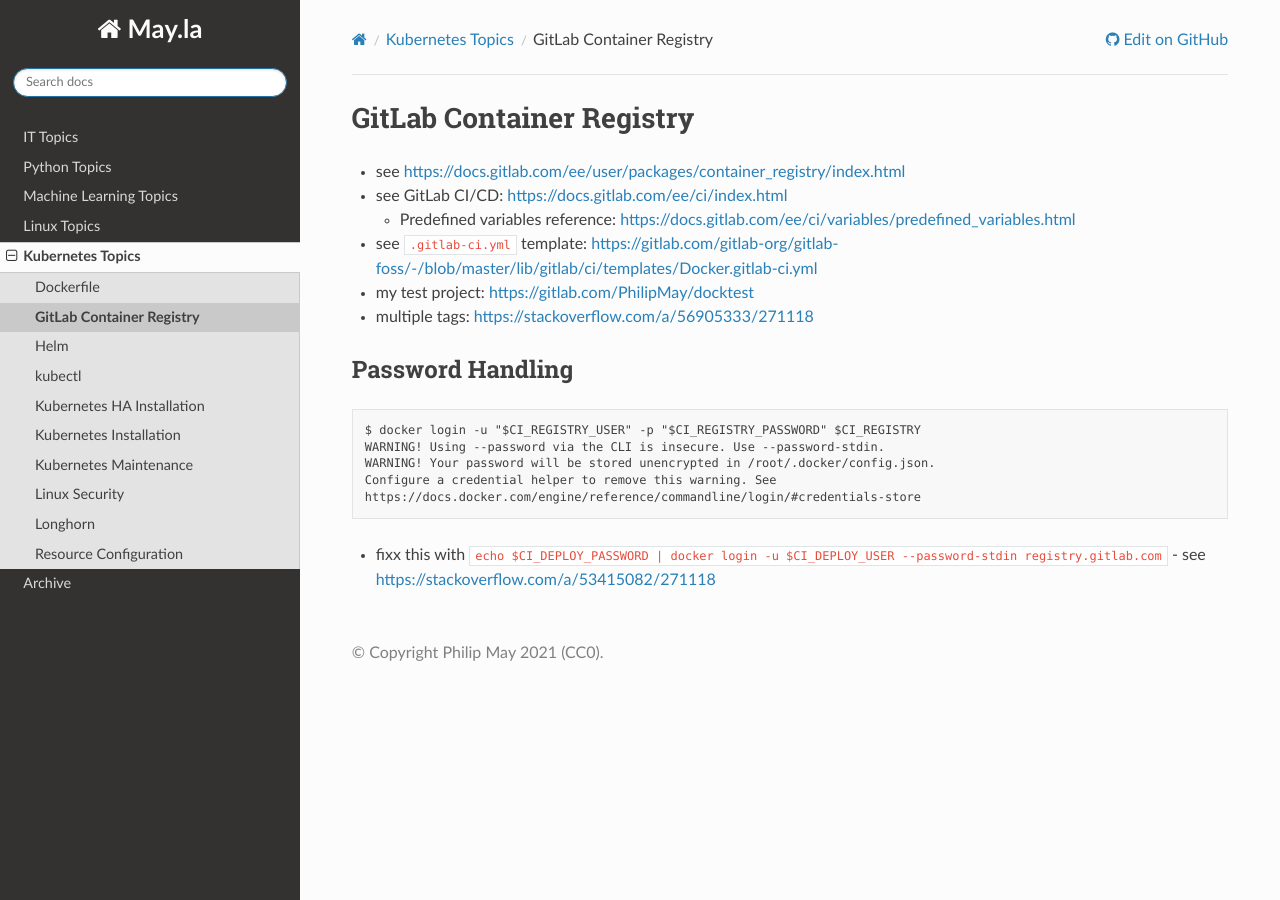
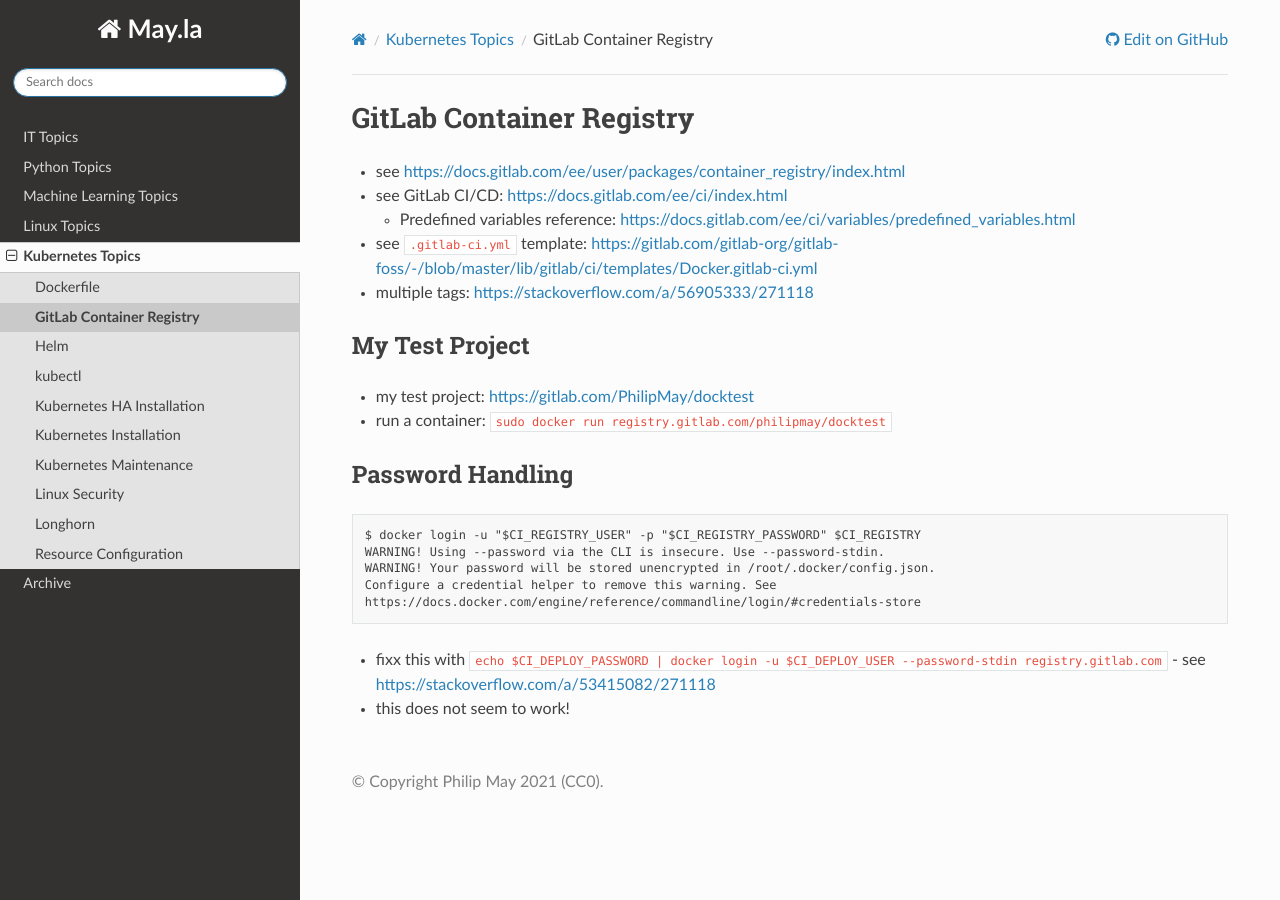
Before and after one commit to PhilipMay/May.la, a Sphinx documentation site: the page built from source/k8s/gitlab-container-registry.md, in a window 1280 px wide. Built offline with Sphinx 7.4.7 and the Read the Docs theme 2.0.0, drawn with Linux system fonts in a browser that asks for light colours.

Commit message:
Update gitlab-container-registry.md

````diff
--- a/source/k8s/gitlab-container-registry.md
+++ b/source/k8s/gitlab-container-registry.md
@@ -3,8 +3,11 @@
 - see GitLab CI/CD: https://docs.gitlab.com/ee/ci/index.html
   - Predefined variables reference: https://docs.gitlab.com/ee/ci/variables/predefined_variables.html
 - see `.gitlab-ci.yml` template: https://gitlab.com/gitlab-org/gitlab-foss/-/blob/master/lib/gitlab/ci/templates/Docker.gitlab-ci.yml
+- multiple tags: https://stackoverflow.com/a/56905333/271118
+
+## My Test Project
 - my test project: https://gitlab.com/PhilipMay/docktest
-- multiple tags: https://stackoverflow.com/a/56905333/271118
+- run a container: `sudo docker run registry.gitlab.com/philipmay/docktest`
 
 ## Password Handling
 ```text
@@ -16,3 +19,4 @@
 ```
 
 - fixx this with `echo $CI_DEPLOY_PASSWORD | docker login -u $CI_DEPLOY_USER --password-stdin registry.gitlab.com` - see https://stackoverflow.com/a/53415082/271118
+- this does not seem to work!
````
